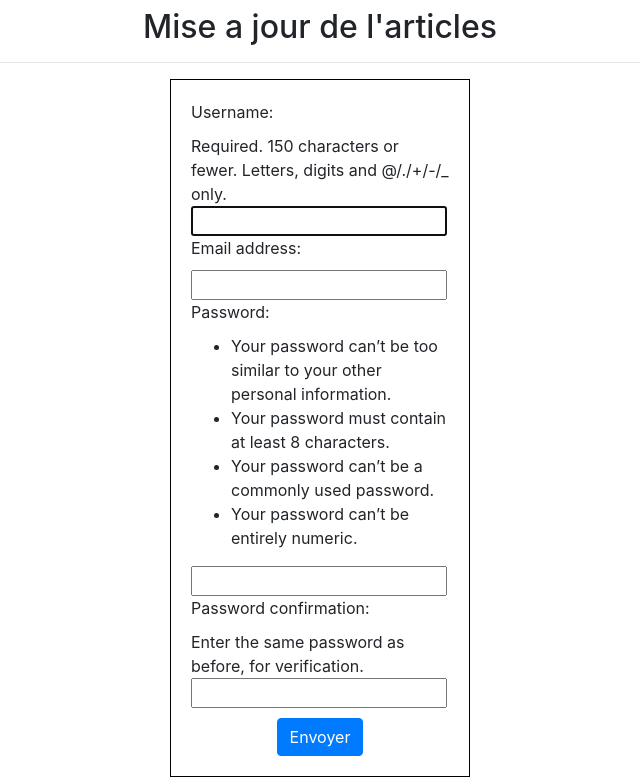
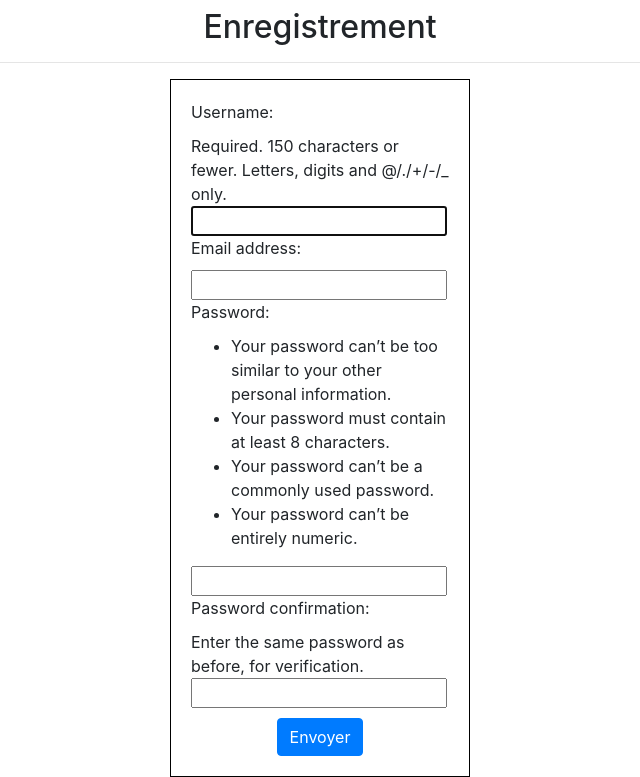
Before and after one commit to Binair-Dev/Python-Django-Template, a Django app: page /register/ in a window 1280 px wide. Shown: the part 56-833 px from the top of the page, without its empty margins (320-960 px from the left). Run offline with Django 5.2, Linux system fonts and the light colour scheme.

Commit message:
updated ui

```diff
--- a/monBlog/users/templates/login.html
+++ b/monBlog/users/templates/login.html
@@ -1,8 +1,8 @@
 {% extends 'base.html' %}{% load static %}
-{% block title %}Mise a jour de l'articles{% endblock %}
+{% block title %}Connexion{% endblock %}
 {% block content %}
 <link rel="stylesheet" type="text/css" href="{% static 'style.css' %}">
-<h2>Mise a jour de l'articles</h2>
+<h2>Connexion</h2>
 <hr>
 <div class="container">
   <form method="post">
--- a/monBlog/users/templates/register.html
+++ b/monBlog/users/templates/register.html
@@ -1,8 +1,8 @@
 {% extends 'base.html' %}{% load static %}
-{% block title %}Mise a jour de l'articles{% endblock %}
+{% block title %}Enregistrement{% endblock %}
 {% block content %}
 <link rel="stylesheet" type="text/css" href="{% static 'style.css' %}">
-<h2>Mise a jour de l'articles</h2>
+<h2>Enregistrement</h2>
 <hr>
 <div class="container">
   <form method="post">
--- a/monBlog/users/templates/users.html
+++ b/monBlog/users/templates/users.html
@@ -1,5 +1,6 @@
 
 {% extends 'base.html' %}
+{% block title %}Liste des utilisateurs{% endblock %}
 {% block content %}
   <h1>Users List</h1>
   <ul>
```
